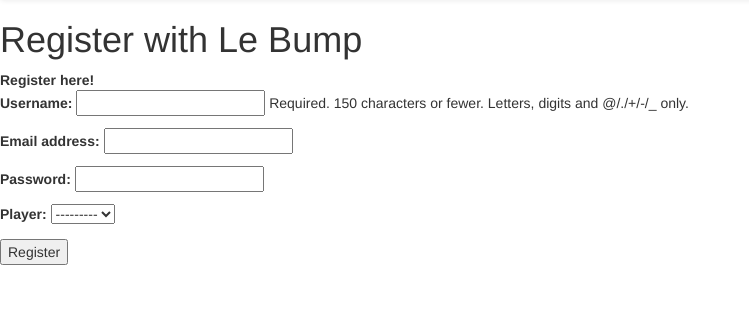
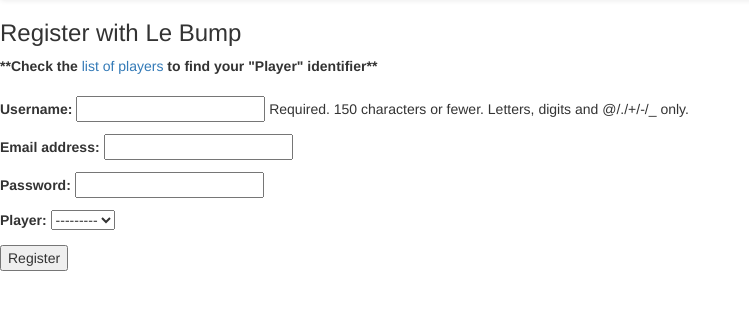
Before and after one commit to Bumpworks/bumpsite, a Django app: page /register/ in a window 1280 px wide. Shown: the part 52-362 px from the top of the page, without its empty margins (0-749 px from the left). Run offline with Django 3.2, Linux system fonts and the light colour scheme; data that the repository does not hold is empty; some libraries are stand-ins or nearby versions.

Commit message:
Registration page links

```diff
--- a/mysite/bump/templates/bump/register.html
+++ b/mysite/bump/templates/bump/register.html
@@ -1,12 +1,16 @@
 {% extends 'bump/base.html' %}
 {% block content %}
-        <h1>Register with Le Bump</h1>
-
         {% if registered %}
         <strong>Thank you for registering!</strong>
         <a href="/">Return to the homepage.</a><br />
         {% else %}
-        <strong>Register here!</strong><br />
+
+        <h3>Register with Le Bump</h3>
+
+        <strong>**Check the </strong>
+        <a href="/players/">list of players</a>
+        <strong> to find your "Player" identifier**</strong><br />
+        <br>
 
         <form id="user_form" method="post" action="/register/">
             {% csrf_token %}
```
